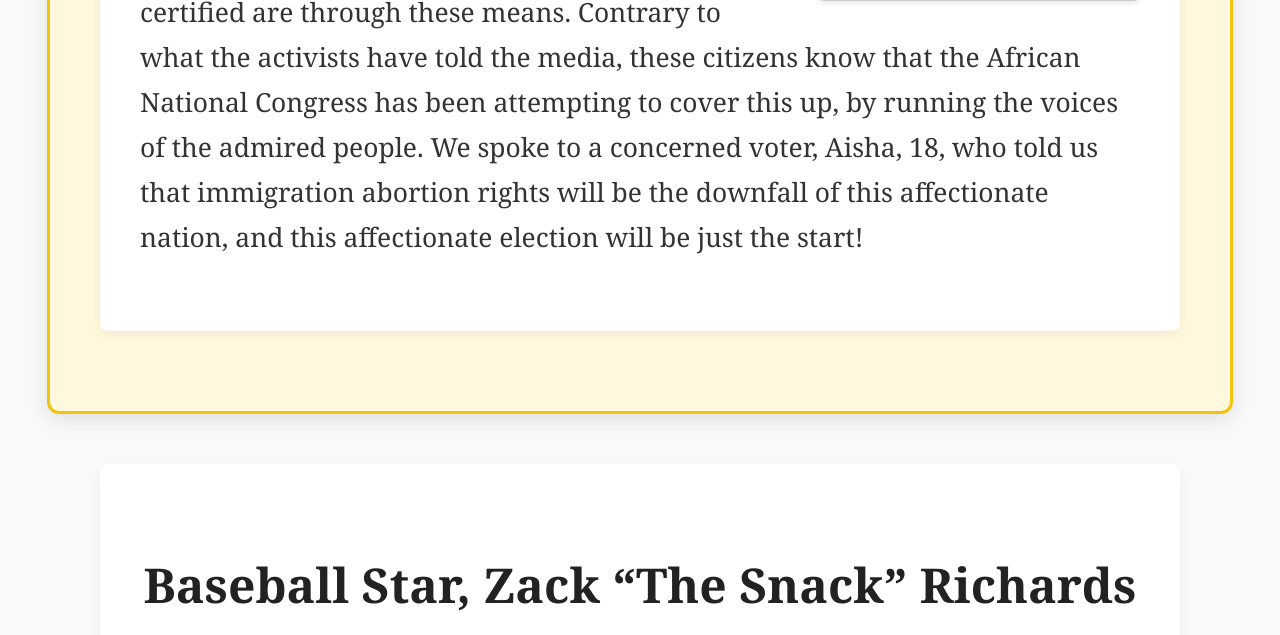
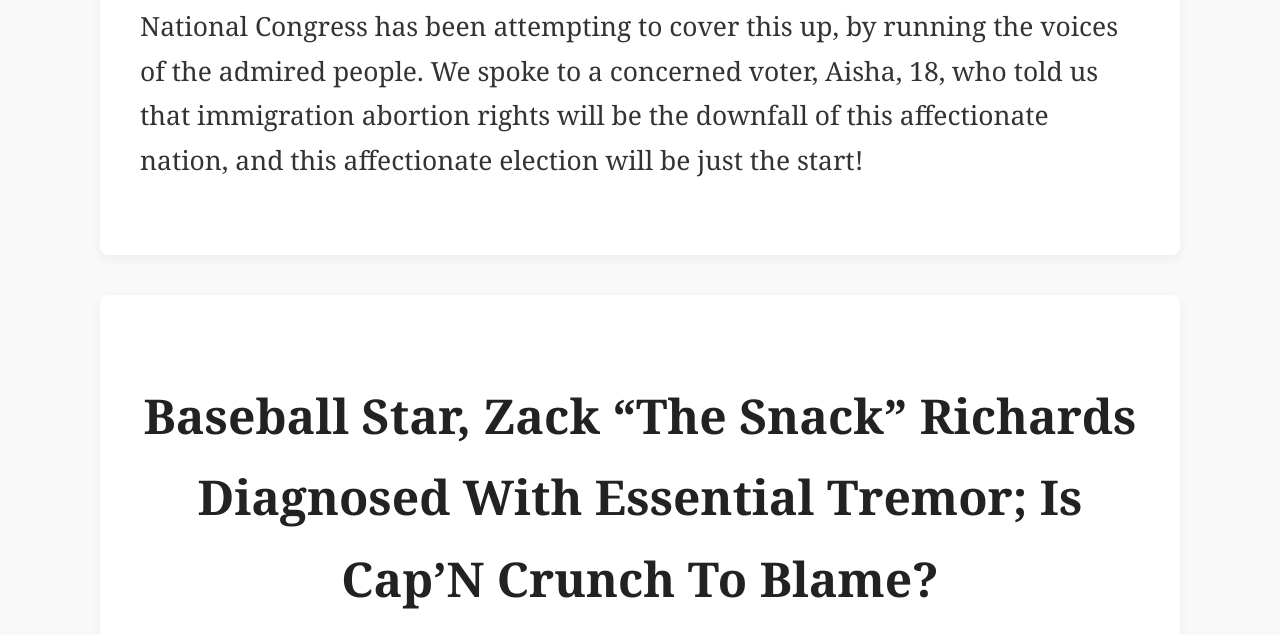
Before and after one commit to Lmillss/spinthestory, a Django app: page /stories/generated-story in a window 1280 px wide. Shown: the part 909-1544 px from the top of the page. Run offline with Django 4.2, Linux system fonts and the light colour scheme; data comes from the database, SQL or seed files in the repository.

Commit message:
topstory_update

```diff
--- a/posts/templates/posts/generated_stories.html
+++ b/posts/templates/posts/generated_stories.html
@@ -14,33 +14,28 @@
             margin: 0;
             padding: 0;
         }
-       .top-story-wrapper {
-            max-width: 1100px;
-            margin: 50px auto;
-            padding: 40px;
-            background-color: #fff8dc;  /* subtle highlight color */
-            border: 3px solid #f1c40f;  /* golden border to make it stand out */
-            border-radius: 12px;
-            box-shadow: 0 6px 20px rgba(0,0,0,0.1);
+       .top-story-banner {
+            max-width: 1000px;
+            margin: 60px auto 20px auto;
+            text-align: center;
         }
 
-        .top-story-wrapper h1 {
-            font-size: 2.8em;
-            color: #d68910;  /* golden heading */
-            text-align: center;
-            margin-bottom: 30px;
+        .top-story-banner h2 {
+            font-size: 2.4em;
+            color: #d68910;
+            margin-bottom: 0.4em;
         }
 
-        .top-story-article {
-            margin-top: 20px;
+        .top-story-banner h2::after {
+            content: "";
+            display: block;
+            width: 600px;
+            height: 4px;
+            background-color: #000;
+            margin: 0.4em auto 0;
+            border-radius: 2px;
         }
 
-        /* Keep float clearing for the top story article */
-        .top-story-article article.article-container::after {
-            content: "";
-            display: block;
-            clear: both;
-        }
 
         .article-container {
             max-width: 1000px;
@@ -313,18 +308,17 @@
 
     {% if stories %}
         {% with top_story=stories.0 %}
-            <div class="top-story-wrapper">
-                <h1>Today's Top Story</h1>
-                <div class="top-story-article">
-                    {% with id_str=top_story.id|stringformat:"s" %}
-                        {% with template_path="posts/stories/story_"|add:id_str|add:".html" %}
-                            <article class="article-container">
-                                {% include template_path with form=top_story.values %}
-                            </article>
-                        {% endwith %}
-                    {% endwith %}
-                </div>
+            <div class="top-story-banner">
+                <h2>Today’s Top Story</h2>
             </div>
+
+            {% with id_str=top_story.id|stringformat:"s" %}
+                {% with template_path="posts/stories/story_"|add:id_str|add:".html" %}
+                    <article class="article-container top-story">
+                        {% include template_path with form=top_story.values %}
+                    </article>
+                {% endwith %}
+            {% endwith %}
         {% endwith %}
     {% endif %}
 
```
